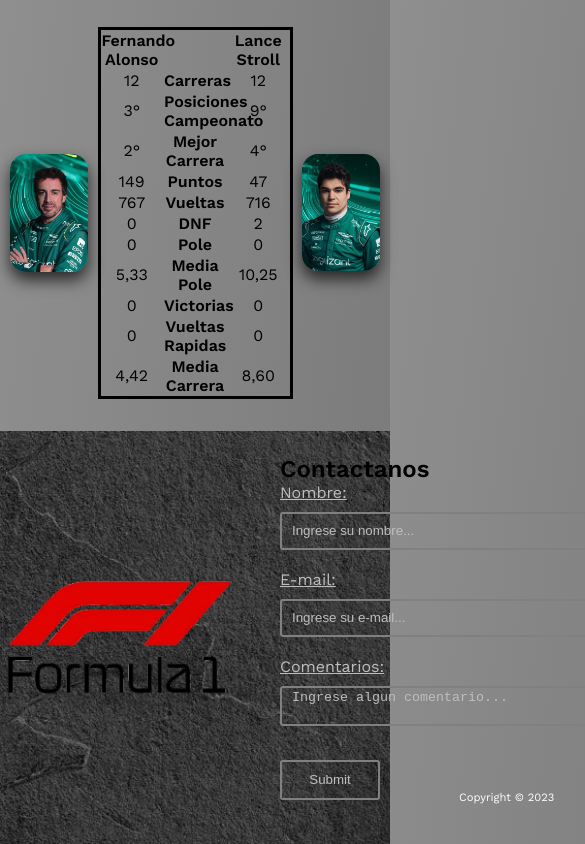
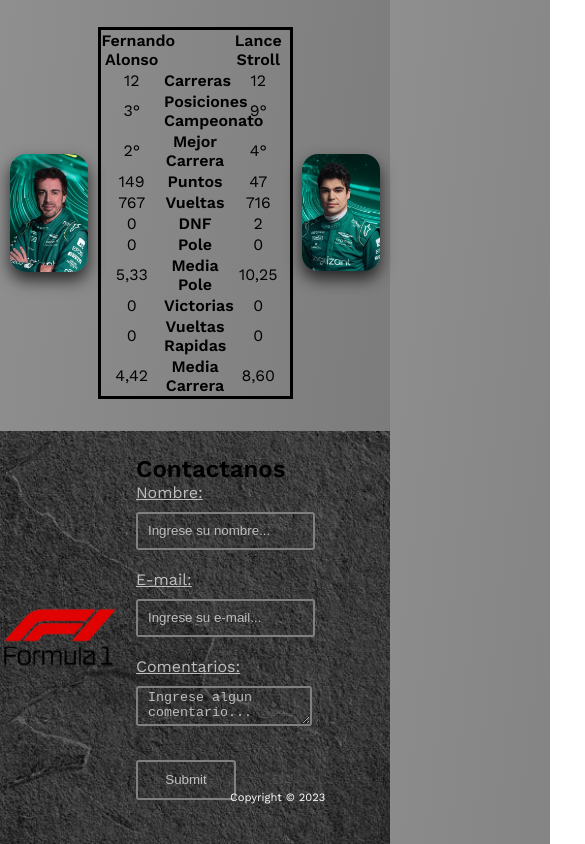
Before and after one commit to Lauty2005/formula1, a website: page index.html in a window 390 px wide. Shown: the part 2663-3507 px from the top of the page, 585 px wide, since content can reach past the window. Drawn offline with nearby package versions, Linux system fonts and the light colour scheme.

Commit message:
Arreglo de footer

```diff
--- a/scss/layout/_footer.scss
+++ b/scss/layout/_footer.scss
@@ -170,9 +170,9 @@
         padding: 1.5rem 0px;
 
         img {
-            width: 15rem;
-            height: 7.5rem;
-            padding-right: 2.5rem;
+            width: 7.5rem;
+            height: 3.75rem;
+            padding-right: 1rem;
         }
 
         div {
@@ -181,6 +181,7 @@
                 font-weight: bold;
                 color: black;
                 font-size: 1.5rem;
+                width: fit-content;
             }
             .contacto {
                 display: flex;
@@ -189,7 +190,7 @@
             }
             label input {
                 background-color: transparent;
-                width: 20rem;
+                width: 10rem;
                 height: 2rem;
                 border-radius: 3px;
                 border-style: solid;
@@ -201,7 +202,7 @@
             }
             label textarea {
                 background-color: transparent;
-                width: 20rem;
+                width: 10rem;
                 height: 2rem;
                 border-radius: 3px;
                 border-style: solid;
```
Also changed, not shown: css/style.css, 1 other file.
